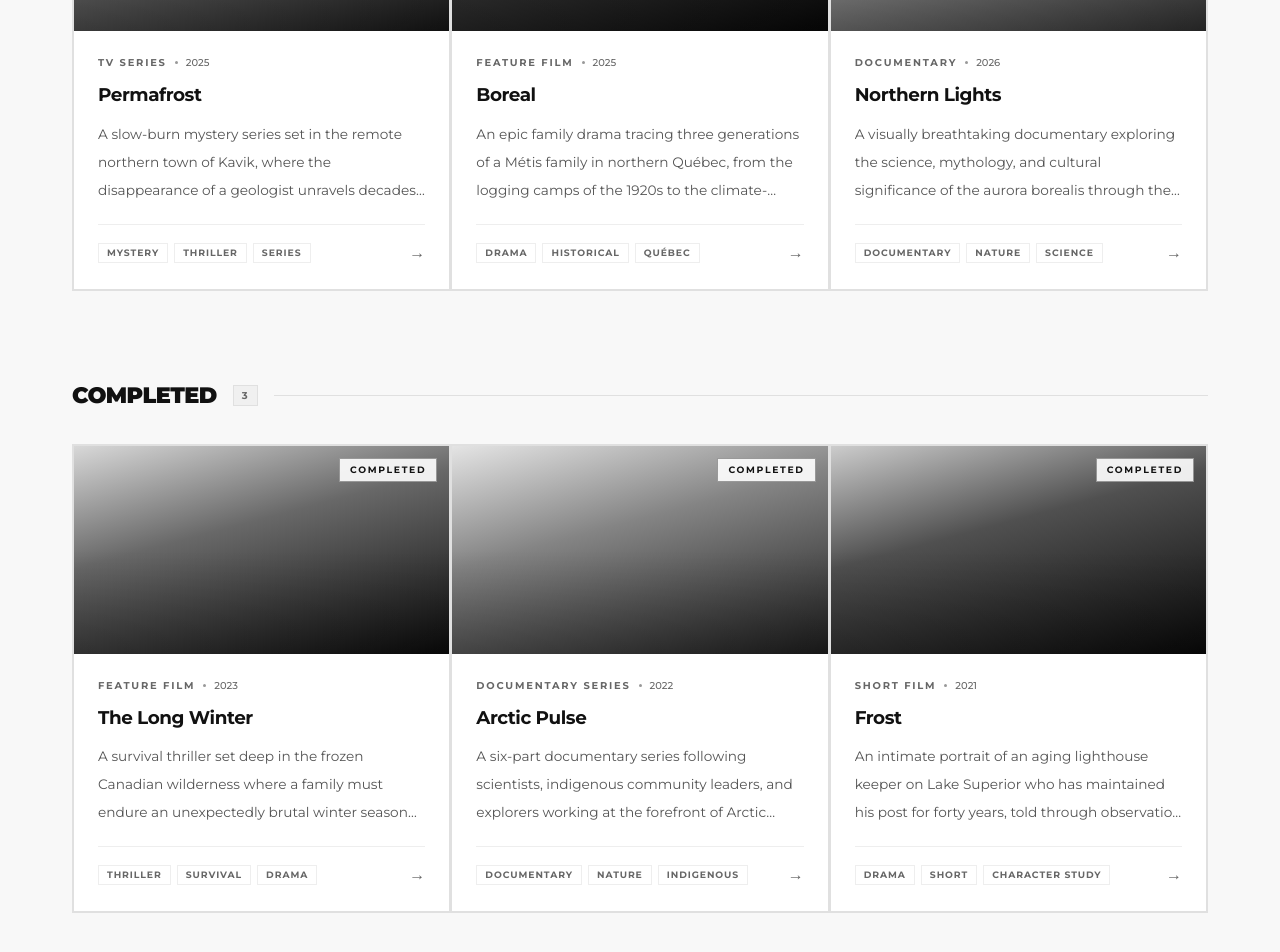
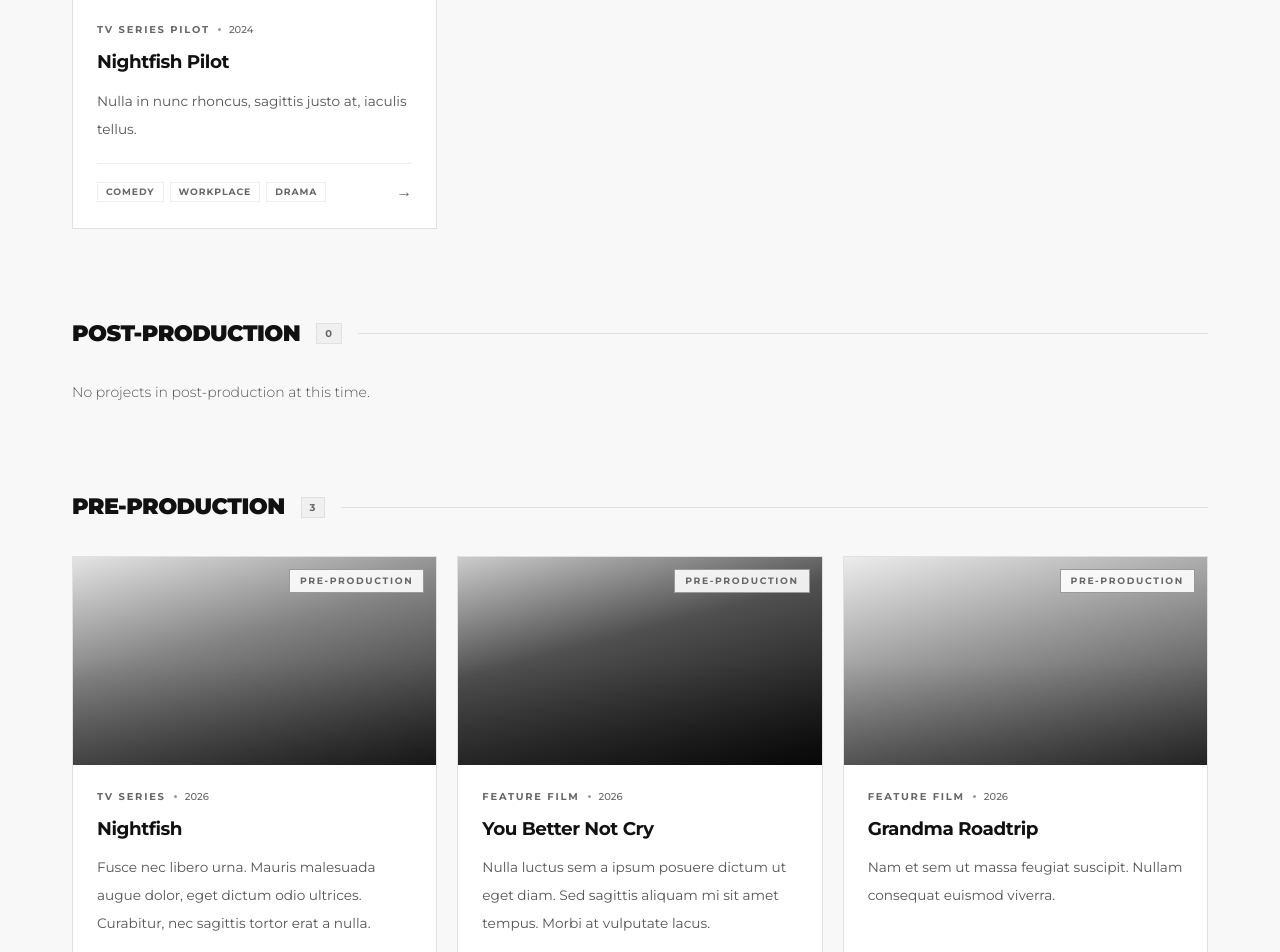
Before and after one commit to florian-wahl/northwallproductions.com, a React (Vite) app: page /projects in a window 1280 px wide. Shown: the part 960-1912 px from the top of the page. Built offline with nearby package versions, Linux system fonts and the light colour scheme.

Commit message:
Copy editting across all pages

```diff
--- a/src/components/ProjectCard.jsx
+++ b/src/components/ProjectCard.jsx
@@ -1,9 +1,9 @@
 import { Link } from 'react-router-dom';
 
 const statusConfig = {
-  completed:   { label: 'Completed',      cls: 'border border-ink/40 text-ink'         },
-  upcoming:    { label: 'Upcoming',        cls: 'border border-ink-dim text-ink-muted'   },
-  development: { label: 'In Development', cls: 'border border-ink-ghost text-ink-dim'   },
+  completed:        { label: 'Completed',        cls: 'border border-ink/40 text-ink'       },
+  'post-production': { label: 'Post-Production', cls: 'border border-ink-dim text-ink-muted' },
+  'pre-production':  { label: 'Pre-Production',  cls: 'border border-ink-ghost text-ink-dim' },
 };
 
 const posterGradients = {
@@ -23,7 +23,7 @@ export default function ProjectCard({ project }) {
   return (
     <Link
       to={`/projects/${id}`}
-      className="group flex flex-col bg-white border border-edge rounded-none overflow-hidden
+      className="group flex flex-col h-full bg-white border border-edge rounded-none overflow-hidden
                  hover:border-edge-strong hover:-translate-y-1
                  hover:shadow-[0_12px_32px_rgba(0,0,0,0.10)]
                  transition-all duration-300 focus:outline-none focus-visible:ring-1 focus-visible:ring-ink"
--- a/src/data/projects.js
+++ b/src/data/projects.js
@@ -4,7 +4,7 @@
  * To add a new project:
  *  1. Add an entry to the `projects` array.
  *  2. Use a unique `id` — it appears in the URL: /projects/:id
- *  3. Set `status` to "completed", "upcoming", or "development".
+ *  3. Set `status` to "completed", "post-production", or "pre-production".
  *  4. Set `posterClass` to one of "poster-1" … "poster-6"
  *     (each maps to a gradient in tailwind.config.js).
  */
@@ -13,159 +13,106 @@ export const projects = [
   // ── COMPLETED ────────────────────────────────────────────────
 
   {
-    id: 'the-long-winter',
-    title: 'The Long Winter',
-    type: 'Feature Film',
+    id: 'nightfish-pilot',
+    title: 'Nightfish Pilot',
+    type: 'TV Series Pilot',
     status: 'completed',
-    year: '2023',
-    duration: '112 min',
+    year: '2024',
+    duration: '20 min',
     rating: 'NR',
     language: 'English',
     posterClass: 'poster-1',
-    featured: true,
+    featured: false,
     shortDescription:
-      'A survival thriller set deep in the frozen Canadian wilderness where a family must endure an unexpectedly brutal winter season that tests the limits of human resilience.',
+      'Nulla in nunc rhoncus, sagittis justo at, iaculis tellus.',
     description: [
-      'When the Calvert family retreats to their remote cabin in the Yukon for what they expect to be a quiet autumn, an early and unprecedented blizzard cuts them off from the outside world entirely. Roads become impassable, radio communication fails, and temperatures plunge to life-threatening lows.',
-      'Over the course of seventy-two days, the film follows each family member as they confront fear, grief, and the raw beauty of an unforgiving landscape. Shot entirely on location in northern British Columbia during a genuine winter season, The Long Winter captures the silence and severity of the north with stunning authenticity.',
-      'The film premiered at the Northern Lights Film Festival and received critical praise for its restraint and emotional depth.',
+      'Phasellus tellus tortor, consequat quis dui in, vestibulum lacinia dolor. Integer hendrerit cursus rutrum. Quisque laoreet mauris in elit pretium scelerisque. Nulla luctus sem a ipsum posuere dictum ut eget diam. Sed sagittis aliquam mi sit amet tempus. Morbi at vulputate lacus.',
+      'Nam et sem ut massa feugiat suscipit. Nullam consequat euismod viverra.',
+      'Nulla luctus sem a ipsum posuere dictum ut eget diam. Sed sagittis aliquam mi sit amet tempus. Morbi at vulputate lacus.',
     ],
-    tags: ['Thriller', 'Survival', 'Drama'],
-    director: 'Sarah Wren',
+    tags: ['Comedy', 'Workplace', 'Drama'],
+    director: 'Katie North',
     producer: 'NorthWall Productions',
-    cinematographer: 'Aleksei Orlov',
+    cinematographer: 'Madalena',
     awards: [
-      'Best Cinematography — Northern Lights Film Festival 2023',
-      'Audience Choice Award — Arctic Cinema Showcase 2023',
+      'Award 1',
+      'Award 2'
     ],
   },
-  {
-    id: 'arctic-pulse',
-    title: 'Arctic Pulse',
-    type: 'Documentary Series',
-    status: 'completed',
-    year: '2022',
-    duration: '6 episodes · 45 min each',
-    rating: 'TV-PG',
-    language: 'English / Inuktitut',
-    posterClass: 'poster-2',
-    featured: true,
-    shortDescription:
-      'A six-part documentary series following scientists, indigenous community leaders, and explorers working at the forefront of Arctic research and climate observation.',
-    description: [
-      'Arctic Pulse spent three years embedded with research teams and local communities across Nunavut, Greenland, and the Russian Arctic to document the rapidly changing landscape of the world\'s northern frontier.',
-      'Each episode explores a different dimension of life in the Arctic: the scientists racing to document disappearing glaciers, the hunters adapting centuries-old traditions to new realities, the engineers building infrastructure in permafrost, and the policymakers balancing development with conservation.',
-      'Narrated in both English and Inuktitut, the series was developed in close collaboration with Inuit community advisors and received funding from the Canadian Broadcasting Corporation.',
-    ],
-    tags: ['Documentary', 'Nature', 'Indigenous'],
-    director: 'Mira Nansen / Thomas Ikoe',
-    producer: 'NorthWall Productions · CBC',
-    cinematographer: 'Various',
-    awards: [
-      'Canadian Screen Award — Best Documentary Series 2023',
-      'Environmental Media Award — Outstanding Documentary Series 2023',
-    ],
-  },
-  {
-    id: 'frost',
-    title: 'Frost',
-    type: 'Short Film',
-    status: 'completed',
-    year: '2021',
-    duration: '24 min',
-    rating: 'NR',
-    language: 'English',
-    posterClass: 'poster-3',
-    featured: false,
-    shortDescription:
-      "An intimate portrait of an aging lighthouse keeper on Lake Superior who has maintained his post for forty years, told through observation and silence.",
-    description: [
-      "Frost was NorthWall Productions' debut short film, made with a crew of five over eleven days during the final days of autumn on Lake Superior's northern shore.",
-      'The film observes the daily rituals of Edvard, a 74-year-old lighthouse keeper who has refused retirement for decades. Through long, unhurried takes, director James Colt creates a meditative portrait of devotion, solitude, and the slow rhythm of a life lived at the edge of the continent.',
-      'Frost has screened at over thirty international film festivals and earned NorthWall Productions its first industry recognition.',
-    ],
-    tags: ['Drama', 'Short', 'Character Study'],
-    director: 'James Colt',
-    producer: 'NorthWall Productions',
-    cinematographer: 'Elena Marquette',
-    awards: [
-      'Best Short Film — Great Lakes Film Festival 2021',
-      'Special Jury Prize — Midwest Cinema Awards 2022',
-    ],
-  },
+
 
   // ── UPCOMING ─────────────────────────────────────────────────
 
   {
-    id: 'permafrost',
-    title: 'Permafrost',
+    id: 'nightfish',
+    title: 'Nightfish',
     type: 'TV Series',
-    status: 'upcoming',
-    year: '2025',
+    status: 'pre-production',
+    year: '2026',
     duration: '8 episodes',
     rating: 'TBD',
     language: 'English',
-    posterClass: 'poster-4',
+    posterClass: 'poster-2',
     featured: true,
     shortDescription:
-      'A slow-burn mystery series set in the remote northern town of Kavik, where the disappearance of a geologist unravels decades of buried secrets beneath the tundra.',
+      'Fusce nec libero urna. Mauris malesuada augue dolor, eget dictum odio ultrices. Curabitur, nec sagittis tortor erat a nulla.',
     description: [
-      "Permafrost is NorthWall's most ambitious project to date — an eight-episode mystery thriller unfolding across two timelines. Detective Rena Halvorsen investigates a disappearance that eerily mirrors an unsolved case from her own childhood.",
-      'The series explores themes of memory, environmental change, and the tension between progress and preservation in remote communities. Filming is scheduled across two production windows in 2024 and 2025 in northern Manitoba and the Northwest Territories.',
-      'Permafrost is currently in pre-production with a writers\' room of six and an attached director lineup that includes three feature film veterans.',
+      'Phasellus tellus tortor, consequat quis dui in, vestibulum lacinia dolor. Integer hendrerit cursus rutrum. Quisque laoreet mauris in elit pretium scelerisque. Nulla luctus sem a ipsum posuere dictum ut eget diam. Sed sagittis aliquam mi sit amet tempus. Morbi at vulputate lacus.',
+      'Nam et sem ut massa feugiat suscipit. Nullam consequat euismod viverra.',
+      'Nulla luctus sem a ipsum posuere dictum ut eget diam. Sed sagittis aliquam mi sit amet tempus. Morbi at vulputate lacus.',
     ],
-    tags: ['Mystery', 'Thriller', 'Series'],
-    director: 'TBA',
+    tags: ['Comedy', 'Workplace', 'Drama'],
+    director: 'Katie North',
     producer: 'NorthWall Productions',
-    cinematographer: 'TBA',
+    cinematographer: 'Madalena',
     awards: [],
   },
   {
-    id: 'boreal',
-    title: 'Boreal',
+    id: 'you-better-not-cry',
+    title: 'You Better Not Cry',
     type: 'Feature Film',
-    status: 'upcoming',
-    year: '2025',
-    duration: 'TBD',
+    status: 'pre-production',
+    year: '2026',
+    duration: '~90 mins',
     rating: 'TBD',
-    language: 'English / French',
-    posterClass: 'poster-5',
-    featured: false,
+    language: 'English',
+    posterClass: 'poster-3',
+    featured: true,
     shortDescription:
-      'An epic family drama tracing three generations of a Métis family in northern Québec, from the logging camps of the 1920s to the climate-threatened forests of today.',
+      'Nulla luctus sem a ipsum posuere dictum ut eget diam. Sed sagittis aliquam mi sit amet tempus. Morbi at vulputate lacus.',
     description: [
-      'Boreal is a sweeping generational drama following the Beausoleil family across a century of change in the boreal forest of northern Québec. The film weaves between 1924, 1971, and 2025 — connecting three women whose relationship with the land defines everything they know.',
-      'Written by acclaimed playwright Madeleine Roy and adapted for the screen by Roy and James Colt, Boreal is both an intimate family story and a meditation on what we inherit, what we lose, and what we choose to preserve.',
-      'The project has received development support from Telefilm Canada and the Québec Cinema Council. Principal photography is planned for summer 2024.',
+      'Phasellus tellus tortor, consequat quis dui in, vestibulum lacinia dolor. Integer hendrerit cursus rutrum. Quisque laoreet mauris in elit pretium scelerisque. Nulla luctus sem a ipsum posuere dictum ut eget diam. Sed sagittis aliquam mi sit amet tempus. Morbi at vulputate lacus.',
+      'Nam et sem ut massa feugiat suscipit. Nullam consequat euismod viverra.',
+      'Nulla luctus sem a ipsum posuere dictum ut eget diam. Sed sagittis aliquam mi sit amet tempus. Morbi at vulputate lacus.',
     ],
-    tags: ['Drama', 'Historical', 'Québec'],
-    director: 'James Colt',
-    producer: 'NorthWall Productions · Productions du Nord',
-    cinematographer: 'Elena Marquette',
+    tags: ['Horror', 'Comedy', 'Christmas'],
+    director: 'Katie North',
+    producer: 'NorthWall Productions',
+    cinematographer: 'RBD',
     awards: [],
   },
   {
-    id: 'northern-lights',
-    title: 'Northern Lights',
-    type: 'Documentary',
-    status: 'upcoming',
+    id: 'grandma-roadtrip',
+    title: 'Grandma Roadtrip',
+    type: 'Feature Film',
+    status: 'pre-production',
     year: '2026',
-    duration: 'Feature-length',
+    duration: '~100 mins',
     rating: 'TBD',
     language: 'English',
     posterClass: 'poster-6',
     featured: true,
     shortDescription:
-      'A visually breathtaking documentary exploring the science, mythology, and cultural significance of the aurora borealis through the eyes of those who have devoted their lives to studying it.',
+      'Nam et sem ut massa feugiat suscipit. Nullam consequat euismod viverra.',
     description: [
-      'Northern Lights is our most visually ambitious documentary — designed to be a cinematic spectacle as much as a scientific and cultural exploration. Working with aurora photographers, astrophysicists, Sámi storytellers, and indigenous artists from across the circumpolar world.',
-      'The production team will spend three northern winters at locations selected for their aurora frequency and geographic diversity, including northern Norway, Yellowknife, Iceland, and the Yamal Peninsula.',
-      'The film is currently in development and expected to enter production in late 2025 for a 2026 release.',
+      'Phasellus tellus tortor, consequat quis dui in, vestibulum lacinia dolor. Integer hendrerit cursus rutrum. Quisque laoreet mauris in elit pretium scelerisque. Nulla luctus sem a ipsum posuere dictum ut eget diam. Sed sagittis aliquam mi sit amet tempus. Morbi at vulputate lacus.',
+      'Nam et sem ut massa feugiat suscipit. Nullam consequat euismod viverra.',
+      'Nulla luctus sem a ipsum posuere dictum ut eget diam. Sed sagittis aliquam mi sit amet tempus. Morbi at vulputate lacus.',
     ],
-    tags: ['Documentary', 'Nature', 'Science'],
-    director: 'Mira Nansen',
+    tags: ['Comedy', 'Drama', 'Family'],
+    director: 'Katie North',
     producer: 'NorthWall Productions',
-    cinematographer: 'Aleksei Orlov',
+    cinematographer: 'TBD',
     awards: [],
   },
 ];
--- a/src/pages/Home.jsx
+++ b/src/pages/Home.jsx
@@ -134,9 +134,9 @@ export default function Home() {
           </Link>
         </div>
 
-        <div className="grid grid-cols-1 sm:grid-cols-2 lg:grid-cols-3 gap-px bg-edge border border-edge">
+        <div className="grid grid-cols-1 sm:grid-cols-2 lg:grid-cols-3 gap-5">
           {featured.map(p => (
-            <div key={p.id} className="bg-bg-base">
+            <div key={p.id}>
               <ProjectCard project={p} />
             </div>
           ))}
--- a/src/pages/ProjectDetail.jsx
+++ b/src/pages/ProjectDetail.jsx
@@ -8,9 +8,9 @@ const posterGradients = {
 };
 
 const statusConfig = {
-  completed:   { label: 'Completed',      cls: 'border border-ink/40 text-ink'       },
-  upcoming:    { label: 'Upcoming',        cls: 'border border-ink-dim text-ink-muted' },
-  development: { label: 'In Development', cls: 'border border-edge text-ink-dim'      },
+  completed:         { label: 'Completed',        cls: 'border border-ink/40 text-ink'       },
+  'post-production': { label: 'Post-Production',  cls: 'border border-ink-dim text-ink-muted' },
+  'pre-production':  { label: 'Pre-Production',   cls: 'border border-edge text-ink-dim'      },
 };
 
 function InfoRow({ label, value }) {
--- a/src/pages/Projects.jsx
+++ b/src/pages/Projects.jsx
@@ -4,7 +4,8 @@ import SnowCanvas from '../components/SnowCanvas';
 import MountainSilhouette from '../components/MountainSilhouette';
 
 const completed = getByStatus('completed');
-const upcoming = getByStatus('upcoming');
+const postProduction = getByStatus('post-production');
+const preProduction = getByStatus('pre-production');
 
 function SectionLabel({ children, count }) {
   return (
@@ -34,8 +35,8 @@ export default function Projects() {
             Our<br />Projects
           </h1>
           <p className="text-ink leading-8 max-w-[50ch]">
-            From debut short films to multi-episode series, every NorthWall Productions project shares a
-            commitment to place, character, and cinematic honesty.
+            From feature films to multi-episode series, every NorthWall project shares a
+            commitment to fun and honesty.
           </p>
         </div>
         <div className="absolute bottom-0 left-0 right-0 h-80 pointer-events-none" style={{ zIndex: 5, background: 'linear-gradient(to bottom, rgba(248,248,248,0) 0%, rgba(248,248,248,0.95) 100%)' }} />
@@ -45,27 +46,38 @@ export default function Projects() {
       <div className="h-px bg-edge" />
 
       <section className="max-w-[1200px] mx-auto px-8 pt-16 pb-8">
-        <SectionLabel count={upcoming.length}>Upcoming</SectionLabel>
-        {upcoming.length > 0 ? (
-          <div className="grid grid-cols-1 sm:grid-cols-2 lg:grid-cols-3 gap-px bg-edge border border-edge">
-            {upcoming.map(p => <div key={p.id} className="bg-bg-base"><ProjectCard project={p} /></div>)}
-          </div>
-        ) : (
-          <p className="text-ink-muted text-sm font-light">No upcoming projects at this time.</p>
-        )}
-      </section>
-
-      <section className="max-w-[1200px] mx-auto px-8 pt-14 pb-24">
         <SectionLabel count={completed.length}>Completed</SectionLabel>
         {completed.length > 0 ? (
-          <div className="grid grid-cols-1 sm:grid-cols-2 lg:grid-cols-3 gap-px bg-edge border border-edge">
-            {completed.map(p => <div key={p.id} className="bg-bg-base"><ProjectCard project={p} /></div>)}
+          <div className="grid grid-cols-1 sm:grid-cols-2 lg:grid-cols-3 gap-5">
+            {completed.map(p => <div key={p.id}><ProjectCard project={p} /></div>)}
           </div>
         ) : (
           <p className="text-ink-muted text-sm font-light">No completed projects yet.</p>
         )}
       </section>
 
+      <section className="max-w-[1200px] mx-auto px-8 pt-14 pb-8">
+        <SectionLabel count={postProduction.length}>Post-Production</SectionLabel>
+        {postProduction.length > 0 ? (
+          <div className="grid grid-cols-1 sm:grid-cols-2 lg:grid-cols-3 gap-5">
+            {postProduction.map(p => <div key={p.id}><ProjectCard project={p} /></div>)}
+          </div>
+        ) : (
+          <p className="text-ink-muted text-sm font-light">No projects in post-production at this time.</p>
+        )}
+      </section>
+
+      <section className="max-w-[1200px] mx-auto px-8 pt-14 pb-24">
+        <SectionLabel count={preProduction.length}>Pre-Production</SectionLabel>
+        {preProduction.length > 0 ? (
+          <div className="grid grid-cols-1 sm:grid-cols-2 lg:grid-cols-3 gap-5">
+            {preProduction.map(p => <div key={p.id}><ProjectCard project={p} /></div>)}
+          </div>
+        ) : (
+          <p className="text-ink-muted text-sm font-light">No projects in pre-production at this time.</p>
+        )}
+      </section>
+
     </div>
   );
 }
```
Also changed, not shown: src/pages/Contact.jsx (+4 -8 lines).
